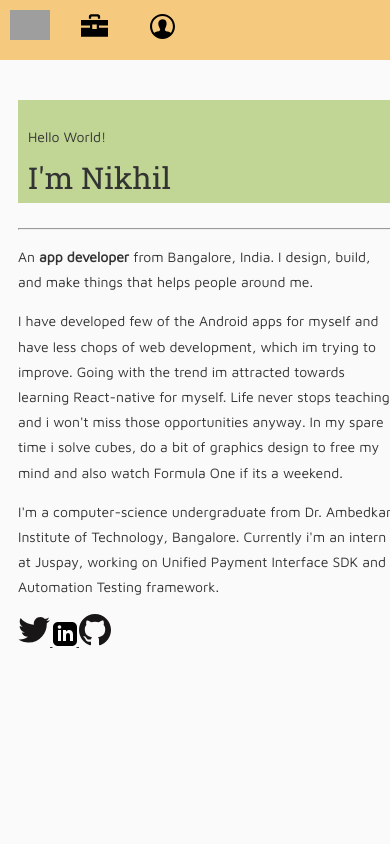
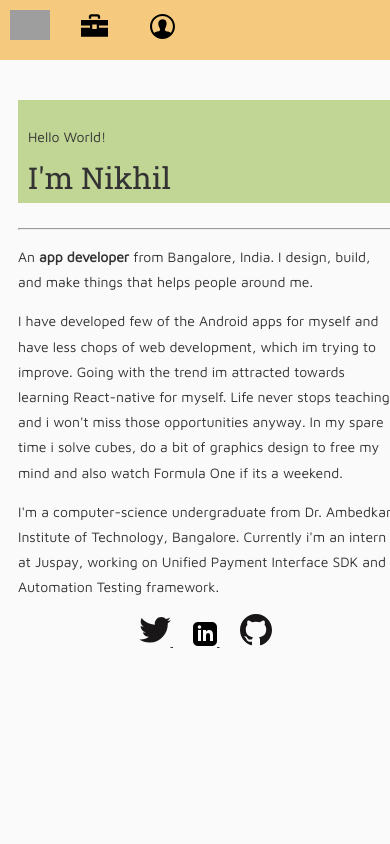
Before and after one commit to nikhilnagaraju/nikhilnagaraju.github.io, a plain HTML site: page index.html in a window 390 px wide. Shown: the top 844 px of the page. Drawn offline with Linux system fonts and the light colour scheme; grey boxes are pictures that could not be loaded.

Commit message:
changed styles

```diff
--- a/Styles/style.css
+++ b/Styles/style.css
@@ -230,8 +230,14 @@ body footer .content .social {
   body section .content .social,
   body footer .content .social {
     display: block;
+    text-align: center;
   }
 }
+.social a{
+    padding-left: 10px;
+    padding-right: 10px;
+  }
+
 body section .content .first-h1,
 body footer .content .first-h1 {
   width: 29rem;
--- a/index.html
+++ b/index.html
@@ -120,7 +120,7 @@
           </svg>
         </a>
 
-        <a href="https://twitter.com/nikhilnagaraju" target="_blank">
+        <a href="https://in.linkedin.com/in/nikhilnagaraju" target="_blank">
           <svg enable-background="new 0 0 32 32" height="32px" version="1.0" viewBox="0 0 32 32" width="32px" xml:space="preserve" xmlns="http://www.w3.org/2000/svg" xmlns:xlink="http://www.w3.org/1999/xlink">
             <path clip-rule="evenodd" d="M19 0h-14c-2.761 0-5 2.239-5 5v14c0 2.761
               2.239 5 5 5h14c2.762 0 5-2.239 5-5v-14c0-2.761-2.238-5-5-5zm-11
```
